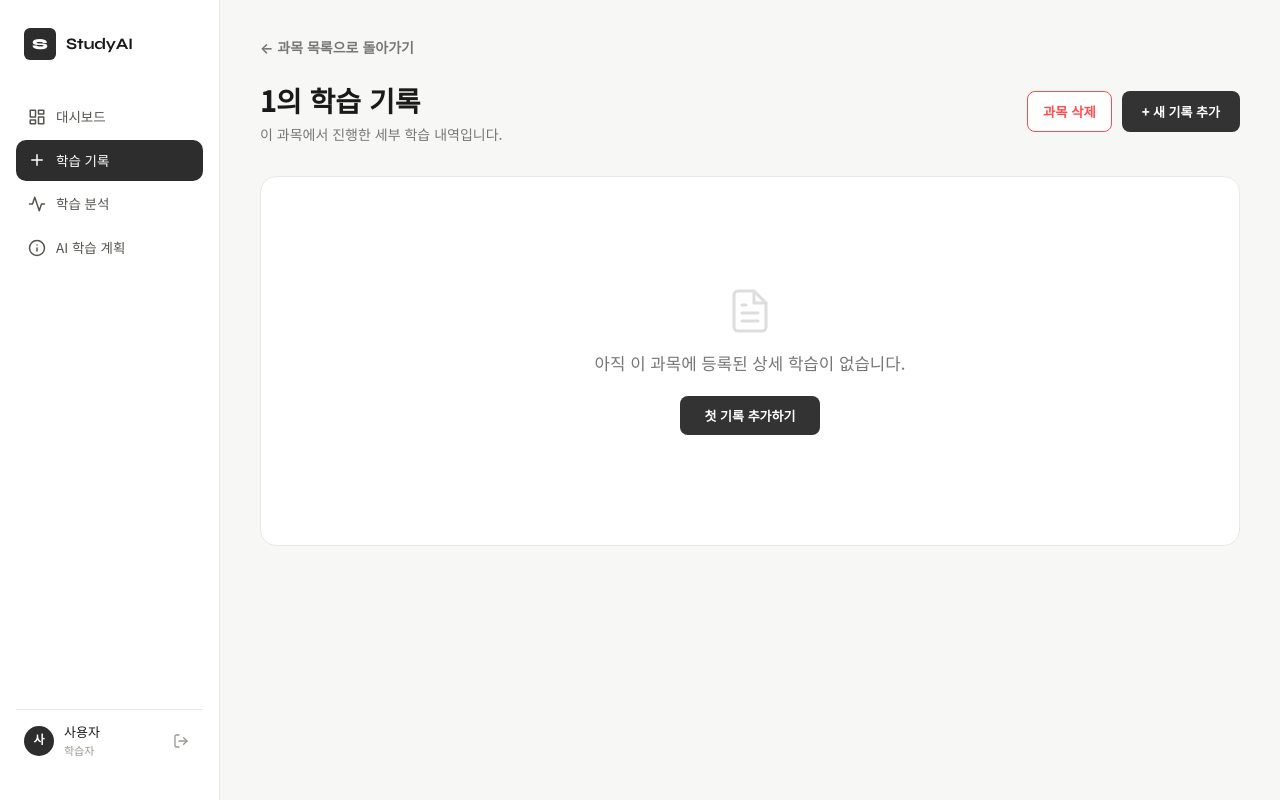
After one commit to psu9963/2026-1-Ajoumasterclass, a Flask app: page /study-history/1 in a window 1280 px wide. The commit adds this page. Run offline with Flask 3, Linux system fonts and the light colour scheme.

Commit message:
학습 기록, 과목추가 - 상세 기록 추가

```diff
--- a/app.py
+++ b/app.py
@@ -2,6 +2,7 @@ from flask import Flask, render_template
 from views.login import login_bp
 from models import db
 from views.dashboard import dashboard_bp
+from views.study_history import study_history_bp
 
 
 # 1. 🌟 가장 먼저 플라스크 앱(app)을 만들어 줍니다! 🌟
@@ -23,11 +24,12 @@ with app.app_context():
 
 # 블루프린트 등록
 app.register_blueprint(login_bp)
-# app.register_blueprint(dashboard_bp) # (동원님 코드가 아직 없다면 주석 처리)
+app.register_blueprint(study_history_bp)
+
 
 @app.route('/')
 def home():
     return render_template('index.html')
 
 if __name__ == '__main__':
-    app.run(debug=True)
+    app.run(debug=True, port=5001)
--- /dev/null
+++ b/templates/subject_detail.html
@@ -0,0 +1,238 @@
+<!DOCTYPE html>
+<html lang="ko">
+<head>
+  <meta charset="UTF-8">
+  <meta name="viewport" content="width=device-width, initial-scale=1.0">
+  <title>{{ subject }}의 학습 기록 — StudyAI</title>
+  <link rel="preconnect" href="https://fonts.googleapis.com">
+  <link rel="preconnect" href="https://fonts.gstatic.com" crossorigin>
+  <link href="https://fonts.googleapis.com/css2?family=Syne:wght@700;800&family=Noto+Sans+KR:wght@400;500&display=swap" rel="stylesheet">
+  <link rel="stylesheet" href="{{ url_for('static', filename='css/dashboard.css') }}">
+</head>
+<body>
+
+
+  <!-- ────────────────────────────────────
+       사이드바 (기존과 동일하게 유지)
+  ──────────────────────────────────────── -->
+  <aside class="sidebar">
+    <div class="sidebar-logo">
+      <span class="logo-mark">S</span>
+      <span class="logo-text">StudyAI</span>
+    </div>
+
+    <nav class="sidebar-nav">
+      <a href="{{ url_for('dashboard.dashboard') }}" class="nav-item">
+        <span class="nav-icon">
+          <svg width="18" height="18" viewBox="0 0 24 24" fill="none" stroke="currentColor" stroke-width="2" stroke-linecap="round" stroke-linejoin="round">
+            <rect x="3" y="3" width="7" height="9"/><rect x="14" y="3" width="7" height="5"/>
+            <rect x="14" y="12" width="7" height="9"/><rect x="3" y="16" width="7" height="5"/>
+          </svg>
+        </span>
+        <span class="nav-label">대시보드</span>
+      </a>
+
+      <!-- 학습 기록 메뉴가 선택된 상태 -->
+      <a href="{{ url_for('study_history.history') }}" class="nav-item active">
+        <span class="nav-icon">
+          <svg width="18" height="18" viewBox="0 0 24 24" fill="none" stroke="currentColor" stroke-width="2" stroke-linecap="round" stroke-linejoin="round">
+            <path d="M12 5v14M5 12h14"/>
+          </svg>
+        </span>
+        <span class="nav-label">학습 기록</span>
+      </a>
+
+      <a href="{{ url_for('home') }}" class="nav-item">
+        <span class="nav-icon">
+          <svg width="18" height="18" viewBox="0 0 24 24" fill="none" stroke="currentColor" stroke-width="2" stroke-linecap="round" stroke-linejoin="round">
+            <polyline points="22 12 18 12 15 21 9 3 6 12 2 12"/>
+          </svg>
+        </span>
+        <span class="nav-label">학습 분석</span>
+      </a>
+
+      <a href="{{ url_for('home') }}" class="nav-item">
+        <span class="nav-icon">
+          <svg width="18" height="18" viewBox="0 0 24 24" fill="none" stroke="currentColor" stroke-width="2" stroke-linecap="round" stroke-linejoin="round">
+            <circle cx="12" cy="12" r="10"/>
+            <path d="M12 16v-4M12 8h.01"/>
+          </svg>
+        </span>
+        <span class="nav-label">AI 학습 계획</span>
+      </a>
+    </nav>
+
+    <div class="sidebar-footer">
+      <div class="user-chip">
+        <div class="user-avatar">{{ username[0] | upper }}</div>
+        <div class="user-info">
+          <span class="user-name">{{ username }}</span>
+          <span class="user-role">학습자</span>
+        </div>
+      </div>
+      <a href="{{ url_for('home') }}" class="logout-btn" title="로그아웃">
+        <svg width="16" height="16" viewBox="0 0 24 24" fill="none" stroke="currentColor" stroke-width="2" stroke-linecap="round" stroke-linejoin="round"><path d="M9 21H5a2 2 0 0 1-2-2V5a2 2 0 0 1 2-2h4"/><polyline points="16 17 21 12 16 7"/><line x1="21" y1="12" x2="9" y2="12"/></svg>
+      </a>
+    </div>
+  </aside>
+
+  <!-- ────────────────────────────────────
+       메인 콘텐츠 (과목 상세)
+  ──────────────────────────────────────── -->
+
+   <main class="main">
+
+    <!-- 1. 헤더 (과목 삭제 버튼 추가) -->
+    <div style="margin-bottom: 20px;">
+        <a href="{{ url_for('study_history.history') }}" style="text-decoration: none; color: #777; font-weight: bold;">
+            ← 과목 목록으로 돌아가기
+        </a>
+    </div>
+    <div class="header" style="display: flex; justify-content: space-between; align-items: center;">
+        <div>
+            <h1>{{ subject }}의 학습 기록</h1>
+            <p style="color: #777;">이 과목에서 진행한 세부 학습 내역입니다.</p>
+        </div>
+        <div style="display: flex; gap: 10px;">
+            <!-- 🌟 과목 전체 삭제 버튼 -->
+            <form method="POST" action="{{ url_for('study_history.delete_subject', subject=subject) }}" onsubmit="return confirm('정말 이 과목과 모든 기록을 삭제하시겠습니까? (복구 불가)');" style="margin: 0;">
+                <button type="submit" style="padding: 10px 15px; background-color: #fff; color: #ff4d4f; border: 1px solid #ff4d4f; border-radius: 8px; cursor: pointer; font-weight: bold;">
+                    과목 삭제
+                </button>
+            </form>
+            <button onclick="openModal()" class="btn-primary" style="padding: 10px 20px; background-color: #333; color: white; border: none; border-radius: 8px; cursor: pointer; font-weight: bold;">
+                + 새 기록 추가
+            </button>
+        </div>
+    </div>
+
+    <!-- 2. 상세 기록 테이블 (수정 버튼 추가) -->
+    <section style="margin-top: 30px;">
+      <div class="card" style="padding: 30px; width: 100%; box-sizing: border-box;">
+        {% if records %}
+          <table style="width: 100%; text-align: left; border-collapse: collapse;">
+            <thead>
+              <tr style="border-bottom: 2px solid #eee;">
+                <th style="padding-bottom: 10px;">학습 시간</th>
+                <th style="padding-bottom: 10px;">날짜</th>
+                <th style="padding-bottom: 10px;">학습 내용</th>
+                <th style="padding-bottom: 10px; width: 100px;"></th>
+              </tr>
+            </thead>
+            <tbody>
+              {% for r in records %}
+              <tr style="border-bottom: 1px solid #f5f5f5;">
+                <td style="padding: 15px 0; font-weight: bold;">{{ r.duration_hours }}시간</td>
+                <td style="padding: 15px 0;">{{ r.study_date }}</td>
+                <td style="padding: 15px 0; color: #666; max-width: 300px; white-space: nowrap; overflow: hidden; text-overflow: ellipsis;">
+                  {{ r.memo or '내용 없음' }}
+                </td>
+                <td style="padding: 15px 0; text-align: right; display: flex; gap: 5px; justify-content: flex-end;">
+                  <!-- 🌟 수정 버튼 (수정 팝업창을 띄우면서 기존 데이터를 채워줍니다) -->
+                  <button onclick="openEditModal({{ r.id }}, {{ r.duration_hours }}, '{{ r.study_date }}', '{{ r.memo | replace("\n", " ") | replace("'", "\\'") }}')" style="background: none; border: none; color: #4a90e2; font-weight: bold; cursor: pointer; padding: 5px;">수정</button>
+
+                  <form method="POST" action="{{ url_for('study_history.delete_record', record_id=r.id) }}" onsubmit="return confirm('이 기록을 삭제하시겠습니까?');" style="margin: 0;">
+                    <button type="submit" style="background: none; border: none; color: #ff4d4f; font-weight: bold; cursor: pointer; padding: 5px;">삭제</button>
+                  </form>
+                </td>
+              </tr>
+              {% endfor %}
+            </tbody>
+          </table>
+        {% else %}
+          <div class="empty-state" style="text-align: center; padding: 80px 20px; display: flex; flex-direction: column; align-items: center; justify-content: center;">
+            <!-- 🌟 디자인 통일성을 위한 아이콘 추가 -->
+            <svg width="48" height="48" viewBox="0 0 24 24" fill="none" stroke="#ddd" stroke-width="1.5" stroke-linecap="round" stroke-linejoin="round" style="margin-bottom: 15px;">
+              <path d="M14 2H6a2 2 0 0 0-2 2v16a2 2 0 0 0 2 2h12a2 2 0 0 0 2-2V8z"></path>
+              <polyline points="14 2 14 8 20 8"></polyline>
+              <line x1="16" y1="13" x2="8" y2="13"></line>
+              <line x1="16" y1="17" x2="8" y2="17"></line>
+              <polyline points="10 9 9 9 8 9"></polyline>
+            </svg>
+            <p style="color: #777; font-size: 1.05rem; margin-bottom: 20px;">아직 이 과목에 등록된 상세 학습이 없습니다.</p>
+            <!-- 🌟 바로 기록을 추가할 수 있는 버튼 배치 -->
+            <button onclick="openModal()" class="btn-primary" style="padding: 10px 24px; background-color: #333; color: white; border: none; border-radius: 8px; cursor: pointer; font-weight: bold;">
+                첫 기록 추가하기
+            </button>
+          </div>
+        {% endif %}
+
+      </div>
+    </section>
+
+  </div> <!-- main-content 끝 -->
+
+  <!-- 🌟 3. 상세 기록 추가 팝업창 -->
+  <div id="recordModal" style="display: none; position: fixed; top: 0; left: 0; width: 100%; height: 100%; background-color: rgba(0,0,0,0.5); z-index: 1000; justify-content: center; align-items: center;">
+      <div style="background-color: white; padding: 40px; border-radius: 16px; width: 450px; box-shadow: 0 10px 25px rgba(0,0,0,0.2);">
+
+          <div style="display: flex; justify-content: space-between; align-items: center; margin-bottom: 25px;">
+              <!-- 자동으로 제목에 과목 이름이 들어갑니다 -->
+              <h2 style="margin: 0;">[{{ subject }}] 새 기록</h2>
+              <button onclick="closeModal()" style="background: none; border: none; font-size: 24px; cursor: pointer; color: #999;">&times;</button>
+          </div>
+
+          <form method="POST" style="display: flex; flex-direction: column; gap: 20px;">
+              <!-- 💡 과목명은 폴더 이름(URL)에서 알아서 파이썬으로 넘어가니, 여기서는 시간, 날짜, 내용만 입력받습니다! -->
+              <div style="display: flex; gap: 15px;">
+                  <div style="flex: 1;">
+                      <label style="display: block; font-weight: bold; margin-bottom: 8px;">시간</label>
+                      <input type="number" step="0.1" name="duration" placeholder="예: 1.5" required style="width: 100%; padding: 12px; border: 1px solid #ddd; border-radius: 8px; box-sizing: border-box;">
+                  </div>
+                  <div style="flex: 1;">
+                      <label style="display: block; font-weight: bold; margin-bottom: 8px;">날짜</label>
+                      <input type="date" name="date" required style="width: 100%; padding: 12px; border: 1px solid #ddd; border-radius: 8px; box-sizing: border-box;">
+                  </div>
+              </div>
+
+              <div>
+                  <label style="display: block; font-weight: bold; margin-bottom: 8px;">학습 내용</label>
+                  <textarea name="memo" rows="5" placeholder="오늘 어떤 개념을 배웠는지, 어떤 점이 어려웠는지 구체적으로 적어주세요. AI가 이 내용을 바탕으로 맞춤 분석을 해줍니다!")" style="width: 100%; padding: 12px; border: 1px solid #ddd; border-radius: 8px; box-sizing: border-box; resize: vertical;"></textarea>
+              </div>
+
+              <button type="submit" style="margin-top: 10px; width: 100%; padding: 14px; background-color: #333; color: white; border: none; border-radius: 8px; font-size: 16px; font-weight: bold; cursor: pointer;">
+                  기록 저장
+              </button>
+          </form>
+      </div>
+  </div>
+  <!-- 🌟 4. (추가) 기록 수정용 팝업 -->
+  <div id="editModal" style="display: none; position: fixed; top: 0; left: 0; width: 100%; height: 100%; background-color: rgba(0,0,0,0.5); z-index: 1000; justify-content: center; align-items: center;">
+      <div style="background-color: white; padding: 40px; border-radius: 16px; width: 450px;">
+          <div style="display: flex; justify-content: space-between; align-items: center; margin-bottom: 25px;">
+              <h2 style="margin: 0;">기록 수정</h2>
+              <button onclick="closeEditModal()" style="background: none; border: none; font-size: 24px; cursor: pointer;">&times;</button>
+          </div>
+          <form id="editForm" method="POST" style="display: flex; flex-direction: column; gap: 20px;">
+              <div style="display: flex; gap: 15px;">
+                  <div style="flex: 1;"><label style="display: block; margin-bottom: 8px;">시간</label><input type="number" step="0.1" name="duration" id="editDuration" required style="width: 100%; padding: 12px; border: 1px solid #ddd; border-radius: 8px;"></div>
+                  <div style="flex: 1;"><label style="display: block; margin-bottom: 8px;">날짜</label><input type="date" name="date" id="editDate" required style="width: 100%; padding: 12px; border: 1px solid #ddd; border-radius: 8px;"></div>
+              </div>
+              <div><label style="display: block; margin-bottom: 8px;">학습 내용</label><textarea name="memo" id="editMemo" rows="5" style="width: 100%; padding: 12px; border: 1px solid #ddd; border-radius: 8px;"></textarea></div>
+              <button type="submit" style="width: 100%; padding: 14px; background-color: #4a90e2; color: white; border: none; border-radius: 8px; cursor: pointer; font-weight: bold;">수정 완료</button>
+          </form>
+      </div>
+  </div>
+
+
+  <script>
+      function openModal() { document.getElementById('recordModal').style.display = 'flex'; }
+      function closeModal() { document.getElementById('recordModal').style.display = 'none'; }
+
+      function openEditModal(id, duration, date, memo) {
+          document.getElementById('editModal').style.display = 'flex';
+          document.getElementById('editForm').action = "/study-history/edit/" + id;
+          document.getElementById('editDuration').value = duration;
+          document.getElementById('editDate').value = date;
+          document.getElementById('editMemo').value = memo !== 'None' ? memo : '';
+      }
+      function closeEditModal() { document.getElementById('editModal').style.display = 'none'; }
+
+        window.onclick = function(event) {
+          if (event.target == document.getElementById('recordModal')) closeModal();
+          if (event.target == document.getElementById('editModal')) closeEditModal();
+      }  </script>
+
+</div>
+</body>
+</html>
--- a/views/dashboard.py
+++ b/views/dashboard.py
@@ -12,5 +12,7 @@ def dashboard():
         'recent_records': [],
         'subjects': [],
         'username': session.get('username', '사용자')
+
+
     }
     return render_template('dashboard.html', **dummy_data)
--- /dev/null
+++ b/views/study_history.py
@@ -0,0 +1,81 @@
+from flask import Blueprint, render_template, request, redirect, url_for
+from models import db, StudyRecord # 🌟 방금 만든 모델 불러오기
+from sqlalchemy import func # 🌟 중복된 과목을 묶기 위해 추가
+
+study_history_bp = Blueprint('study_history', __name__)
+
+# methods=['GET', 'POST'] 를 추가해서 데이터 입력(POST)도 받을 수 있게 합니다.
+@study_history_bp.route('/study-history', methods=['GET', 'POST'])
+def history():
+    # 🌟 새 과목(폴더)을 만들 때
+    if request.method == 'POST':
+        subject_name = request.form.get('subject')
+        # 과목명만 입력받고, 시간이나 날짜 등은 빈 값으로 초기 폴더용 데이터를 하나 만듭니다.
+        new_folder = StudyRecord(subject=subject_name, duration_hours=0, study_date='', memo='과목 생성')
+        db.session.add(new_folder)
+        db.session.commit()
+        return redirect(url_for('study_history.history'))
+
+    # 🌟 DB에서 '과목명'만 중복 없이 가져오기 (폴더처럼 보여주기 위함)
+    subjects = db.session.query(StudyRecord.subject).distinct().all()
+    # [('수학',), ('데이터베이스',)] 형태로 오기 때문에, 이름만 깔끔하게 리스트로 바꿉니다.
+    subject_list = [s[0] for s in subjects]
+
+    return render_template('study_history.html', username='사용자', subjects=subject_list)
+@study_history_bp.route('/study-history/<subject>', methods=['GET', 'POST'])
+def subject_detail(subject):
+    if request.method == 'POST':
+        # 상세 기록 추가
+        duration = request.form.get('duration')
+        date = request.form.get('date')
+        memo = request.form.get('memo')
+
+        # URL에 있는 과목명(subject)을 그대로 사용해서 저장합니다.
+        new_record = StudyRecord(subject=subject, duration_hours=float(duration), study_date=date, memo=memo)
+        db.session.add(new_record)
+        db.session.commit()
+        return redirect(url_for('study_history.subject_detail', subject=subject))
+
+    # 해당 과목(subject)의 기록만 최신순으로 가져옵니다 (처음 빈 폴더용으로 만든 시간 0짜리는 제외)
+    records = StudyRecord.query.filter(StudyRecord.subject == subject, StudyRecord.duration_hours > 0).order_by(StudyRecord.study_date.desc()).all()
+
+    # 새로운 HTML 파일(subject_detail.html)로 연결해 줍니다.
+    return render_template('subject_detail.html', username='사용자', subject=subject, records=records)
+
+
+@study_history_bp.route('/study-history/delete/<int:record_id>', methods=['POST'])
+def delete_record(record_id):
+    # 1. 지울 데이터를 DB에서 꺼내옵니다.
+    record_to_delete = StudyRecord.query.get_or_404(record_id)
+
+    # 2. 🌟 지우기 전에!! 이 기록이 어떤 과목이었는지 이름을 안전하게 저장해 둡니다.
+    subject_name = record_to_delete.subject
+
+    # 3. 데이터를 지우고 DB에 반영합니다.
+    db.session.delete(record_to_delete)
+    db.session.commit()
+
+    # 4. 아까 저장해둔 과목명(subject_name)을 이용해 그 과목 페이지로 돌아갑니다.
+    return redirect(url_for('study_history.subject_detail', subject=subject_name))
+
+
+@study_history_bp.route('/study-history/<subject>/delete', methods=['POST'])
+def delete_subject(subject):
+    # 해당 과목명(subject)을 가진 모든 기록을 찾아서 한 번에 싹 지웁니다.
+    StudyRecord.query.filter_by(subject=subject).delete()
+    db.session.commit()
+    # 과목이 사라졌으니 과목 목록 화면으로 돌아갑니다.
+    return redirect(url_for('study_history.history'))
+# 3. 기록 수정 기능 (새로 추가)
+@study_history_bp.route('/study-history/edit/<int:record_id>', methods=['POST'])
+def edit_record(record_id):
+    record_to_edit = StudyRecord.query.get_or_404(record_id)
+    subject_name = record_to_edit.subject
+
+    # 폼에서 새로 입력받은 값으로 덮어씌웁니다.
+    record_to_edit.duration_hours = float(request.form.get('duration'))
+    record_to_edit.study_date = request.form.get('date')
+    record_to_edit.memo = request.form.get('memo')
+    db.session.commit()
+
+    return redirect(url_for('study_history.subject_detail', subject=subject_name))
```
Also changed, not shown: models.py (+7 -0 lines), templates/dashboard.html (+5 -4 lines), templates/study_history.html (added, +152 -0 lines).
